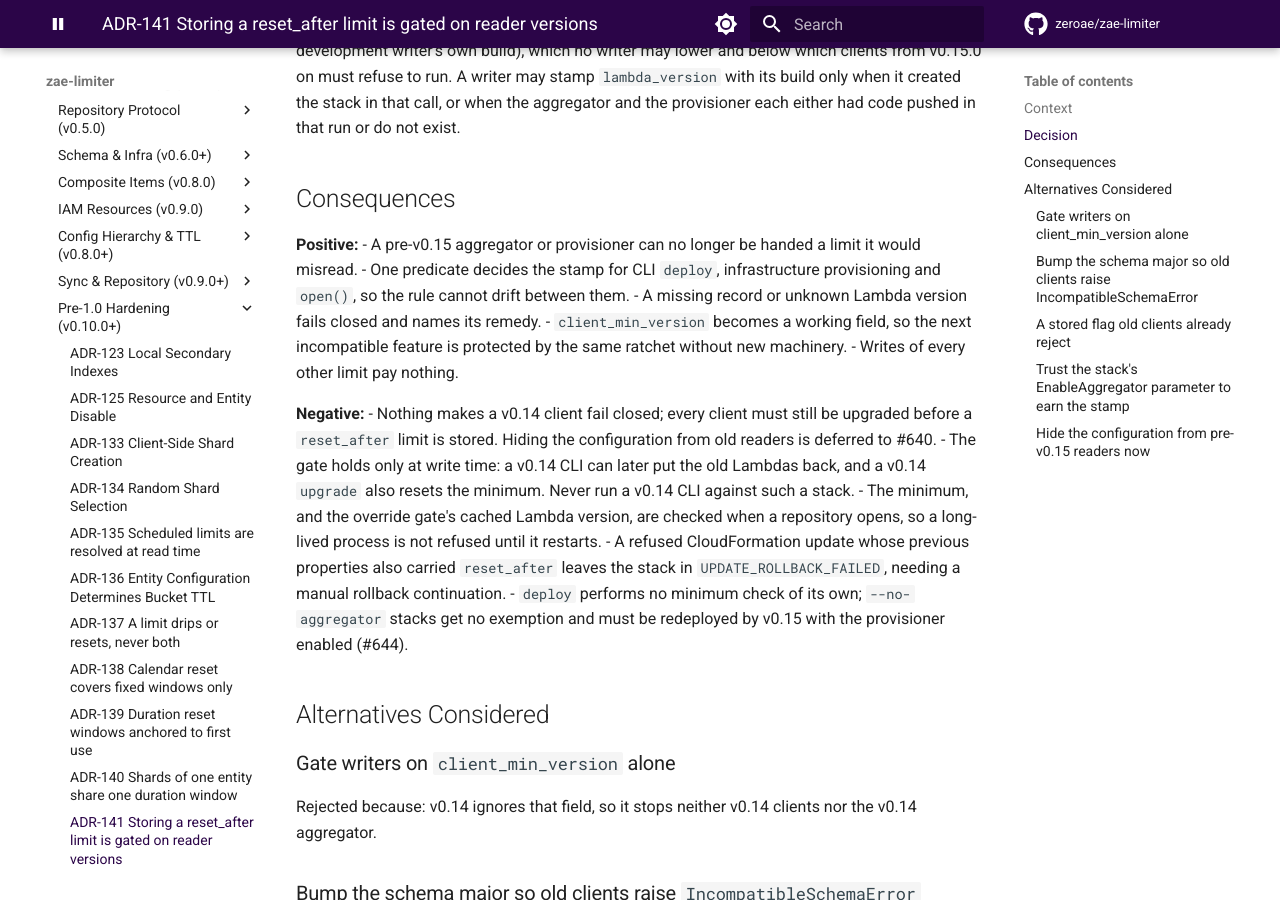
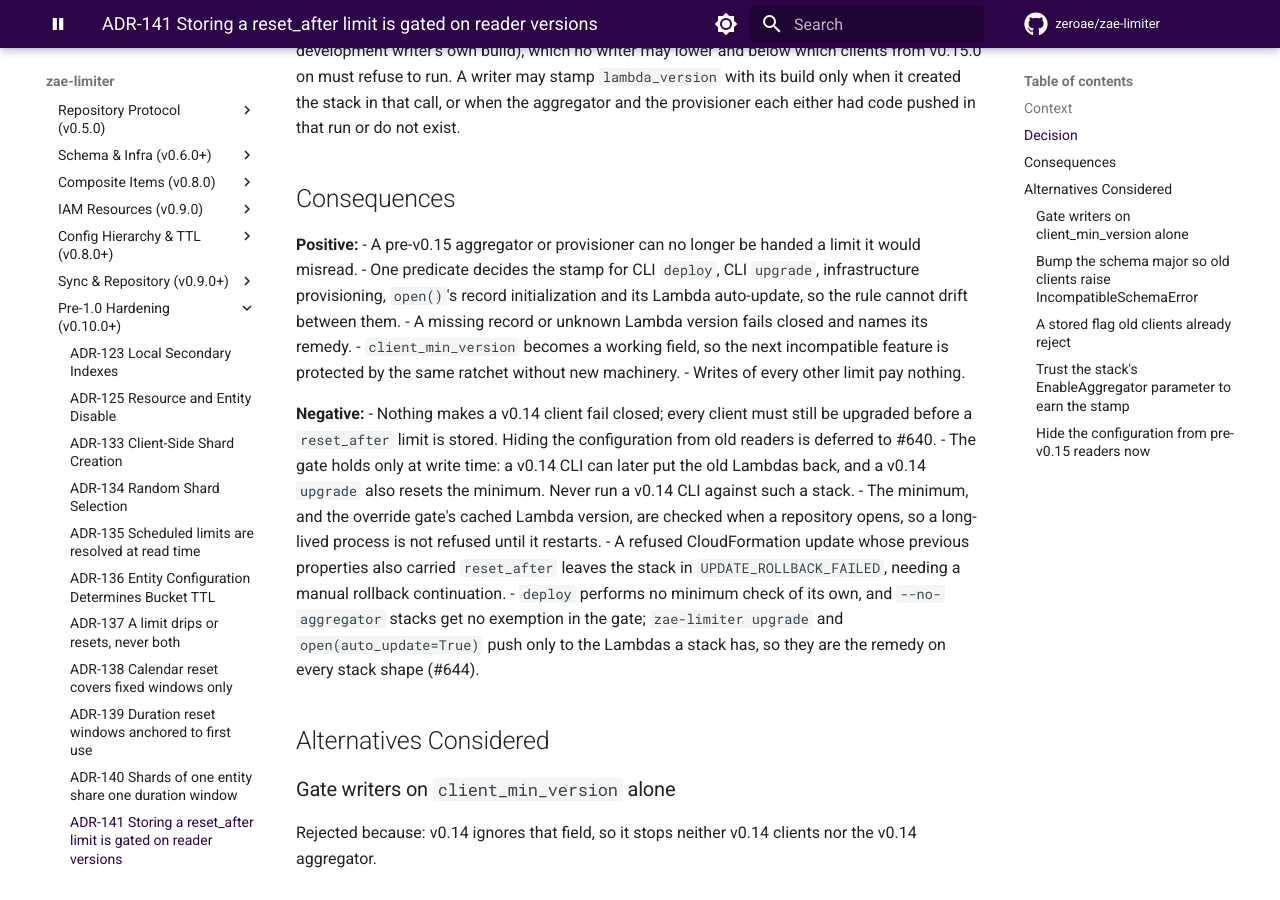
Before and after one commit to zeroae/zae-limiter, an MkDocs documentation site: the page built from docs/adr/141-reset-after-version-gate.md, in a window 1280 px wide and 900 px high, scrolled down 867 px. Built offline with MkDocs 1.6.1 and Material for MkDocs 9.7.7, drawn with Linux system fonts in a browser that asks for light colours; comment, search, counter and statistics services are not loaded; the version menu is left out.

Commit message:
📝 docs(infra): align ADR-141 and the runbook with the #644 upgrade
ADR-141's Negatives still sent --no-aggregator stacks to a v0.15
redeploy, which `upgrade` and open(auto_update=True) now make
unnecessary; its Positive bullet on the single stamp predicate now names
both of them as writers. The runbook's "Stacks without every Lambda"
section moves after the Force upgrade block, and it and CLAUDE.md state
--no-iam correctly: no provisioner, and no aggregator unless
--aggregator-role-arn is given. CLAUDE.md's Writers list names
_perform_lambda_update / CLI upgrade, and the refusal-message note no
longer claims it names `deploy`.

Refs #644

Co-Authored-By: Claude Opus 5.5 <noreply@anthropic.com>

```diff
--- a/docs/adr/141-reset-after-version-gate.md
+++ b/docs/adr/141-reset-after-version-gate.md
@@ -37,8 +37,9 @@ code pushed in that run or do not exist.
 
 **Positive:**
 - A pre-v0.15 aggregator or provisioner can no longer be handed a limit it would misread.
-- One predicate decides the stamp for CLI `deploy`, infrastructure provisioning and `open()`, so
-  the rule cannot drift between them.
+- One predicate decides the stamp for CLI `deploy`, CLI `upgrade`, infrastructure provisioning,
+  `open()`'s record initialization and its Lambda auto-update, so the rule cannot drift between
+  them.
 - A missing record or unknown Lambda version fails closed and names its remedy.
 - `client_min_version` becomes a working field, so the next incompatible feature is protected by
   the same ratchet without new machinery.
@@ -53,8 +54,9 @@ code pushed in that run or do not exist.
   opens, so a long-lived process is not refused until it restarts.
 - A refused CloudFormation update whose previous properties also carried `reset_after` leaves the
   stack in `UPDATE_ROLLBACK_FAILED`, needing a manual rollback continuation.
-- `deploy` performs no minimum check of its own; `--no-aggregator` stacks get no exemption and
-  must be redeployed by v0.15 with the provisioner enabled (#644).
+- `deploy` performs no minimum check of its own, and `--no-aggregator` stacks get no exemption
+  in the gate; `zae-limiter upgrade` and `open(auto_update=True)` push only to the Lambdas a
+  stack has, so they are the remedy on every stack shape (#644).
 
 ## Alternatives Considered
 
```
Also changed, not shown: CLAUDE.md (+19 -19 lines), docs/operations/version.md (+14 -13 lines).
